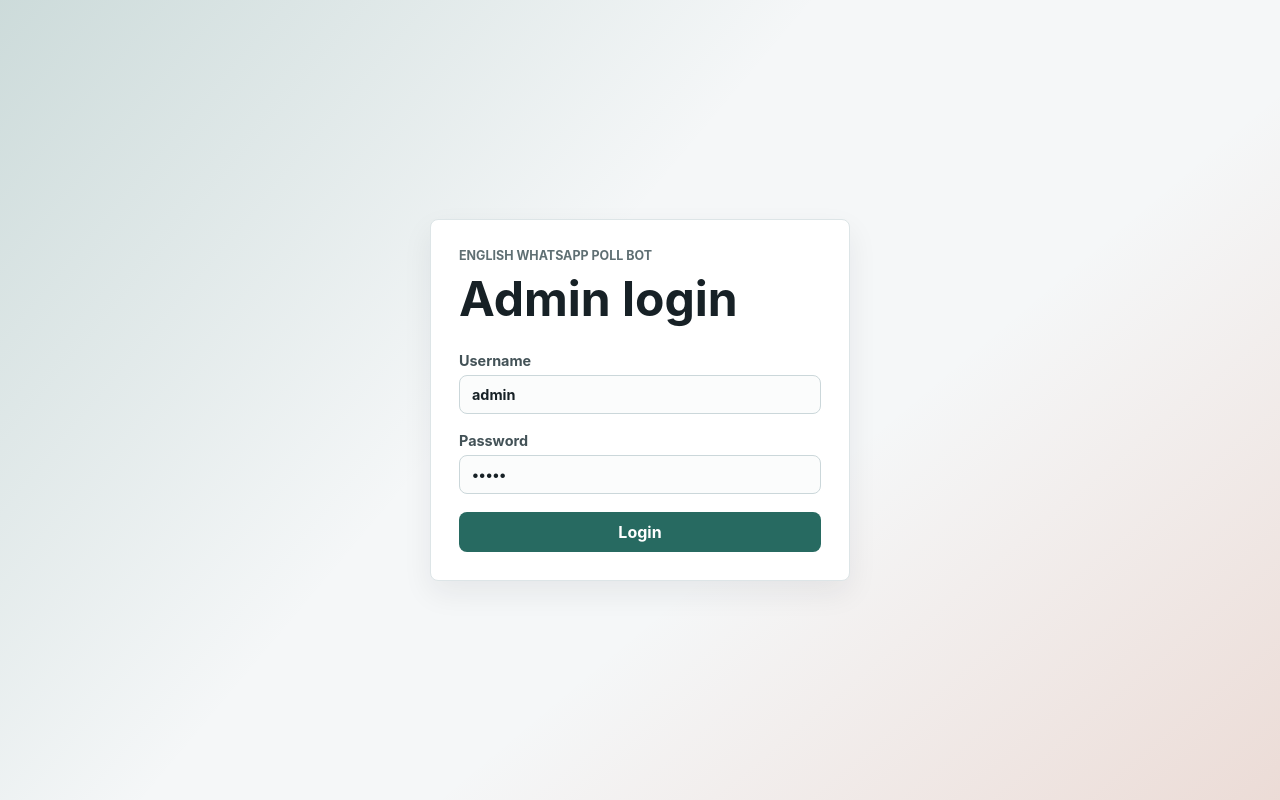
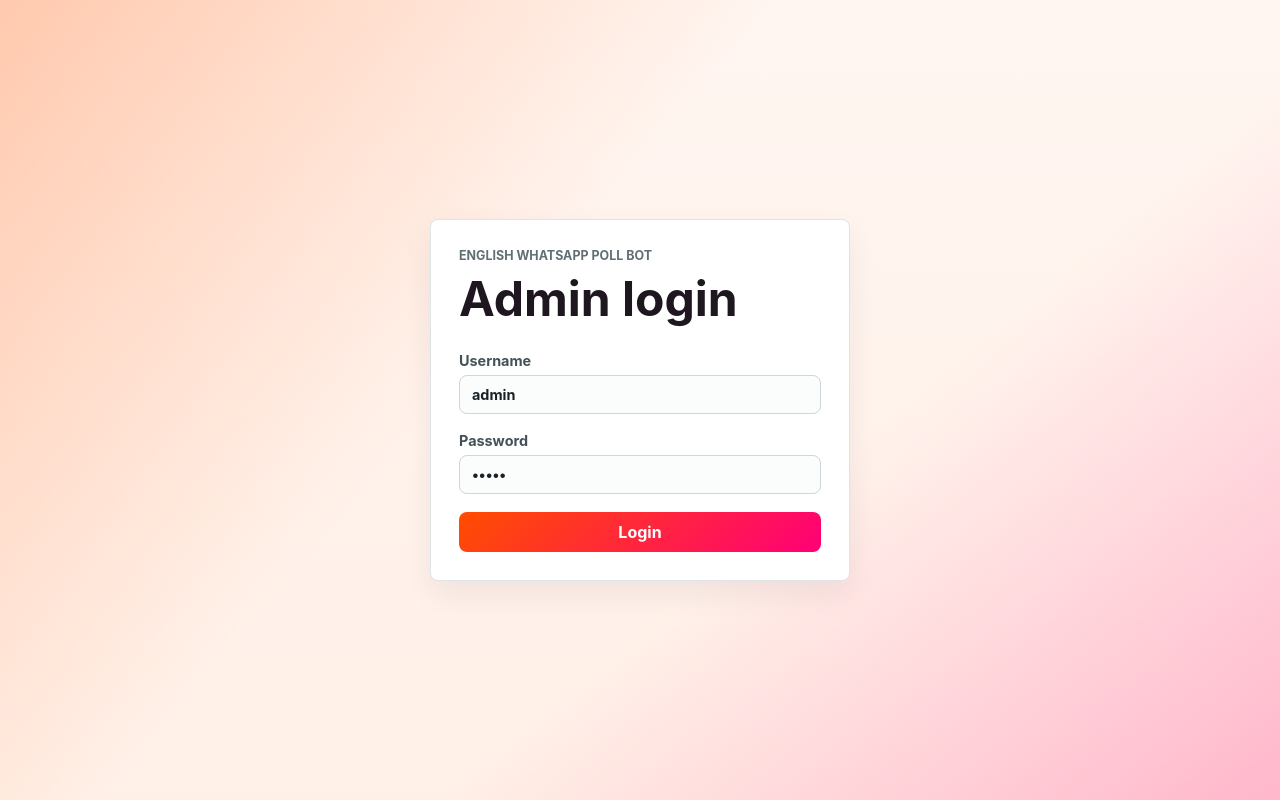
Before and after one commit to ariWeinberg/English-Poll-Bot, a React (Vite) app in the folder web/: page / in a window 1280 px wide. Built offline with nearby package versions, Linux system fonts and the light colour scheme.

Commit message:
Make the UI palette more vivid

```diff
--- a/web/src/styles.css
+++ b/web/src/styles.css
@@ -1,6 +1,6 @@
 :root {
-  color: #172126;
-  background: #f5f7f8;
+  color: #1f1720;
+  background: #fff6f1;
   font-family:
     Inter, ui-sans-serif, system-ui, -apple-system, BlinkMacSystemFont, "Segoe UI", sans-serif;
   font-synthesis: none;
@@ -35,9 +35,9 @@
   place-items: center;
   padding: 24px;
   background:
-    linear-gradient(130deg, rgba(42, 107, 99, 0.2), transparent 42%),
-    linear-gradient(320deg, rgba(193, 95, 61, 0.18), transparent 38%),
-    #f5f7f8;
+    linear-gradient(130deg, rgba(255, 86, 0, 0.28), transparent 40%),
+    linear-gradient(320deg, rgba(255, 0, 115, 0.24), transparent 38%),
+    linear-gradient(180deg, #fff6f1 0%, #fff0e7 100%);
 }
 
 .login-panel,
@@ -115,7 +115,7 @@
   gap: 8px;
   min-height: 40px;
   color: #ffffff;
-  background: #276a61;
+  background: linear-gradient(135deg, #ff4d00, #ff0077);
   text-decoration: none;
   font-weight: 700;
 }
@@ -126,8 +126,8 @@
 
 .button.secondary,
 .icon-button {
-  color: #263437;
-  background: #e8eef0;
+  color: #7a2200;
+  background: #ffe2d2;
 }
 
 .icon-button {
@@ -135,8 +135,8 @@
 }
 
 .icon-button.danger {
-  color: #8a2d25;
-  background: #f5dedb;
+  color: #8f1748;
+  background: #ffd2e4;
 }
 
 .page-grid {
@@ -225,20 +225,21 @@
   min-height: 112px;
   align-content: center;
   padding: 18px;
-  background: #ffffff;
-  border: 1px solid #dde5e7;
+  background: #fffaf6;
+  border: 1px solid #ffd8c2;
   border-radius: 8px;
   box-shadow: 0 12px 30px rgba(23, 33, 38, 0.07);
 }
 
 .metric-card span {
-  color: #5f6f73;
+  color: #b04a25;
   font-weight: 700;
 }
 
 .metric-card strong {
   font-size: 2rem;
   line-height: 1;
+  color: #1f1720;
 }
 
 .tenant-pill,
```
